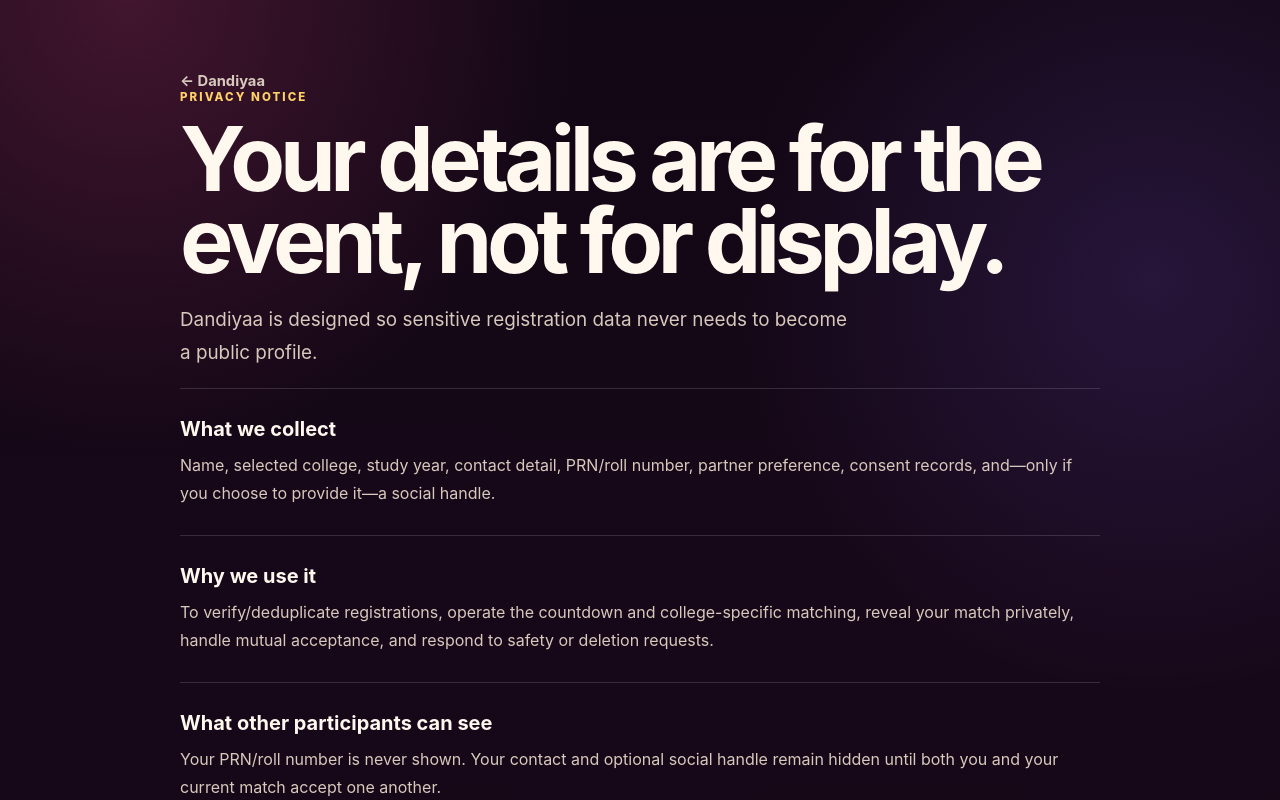
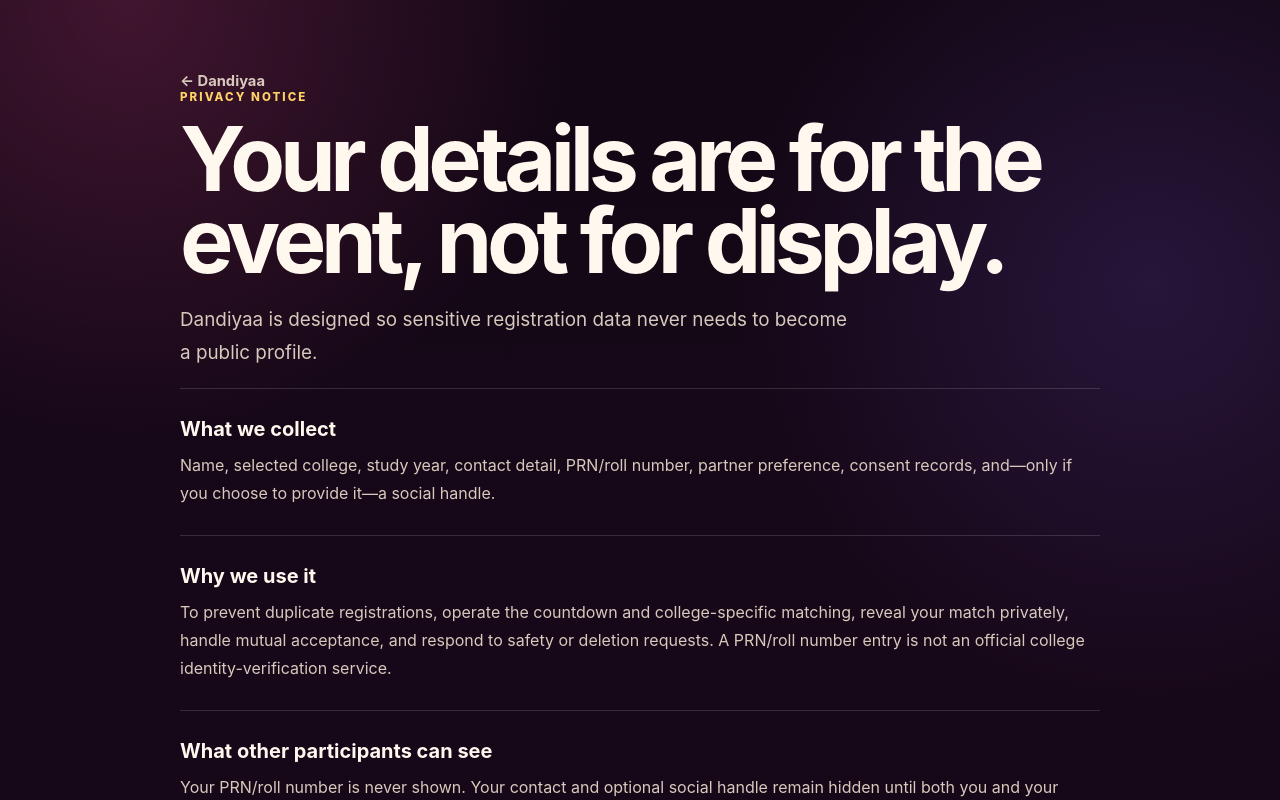
Before and after one commit to aniketchougule1902/Dandiyaa, a Next.js app: page /privacy in a window 1280 px wide. Shown: the top 800 px of the page. Built offline with nearby package versions, Linux system fonts and the light colour scheme.

Commit message:
docs: clarify PRN is dedupe data, not college verification

```diff
--- a/src/app/privacy/page.tsx
+++ b/src/app/privacy/page.tsx
@@ -15,7 +15,7 @@
       </section>
       <section>
         <h2>Why we use it</h2>
-        <p>To verify/deduplicate registrations, operate the countdown and college-specific matching, reveal your match privately, handle mutual acceptance, and respond to safety or deletion requests.</p>
+        <p>To prevent duplicate registrations, operate the countdown and college-specific matching, reveal your match privately, handle mutual acceptance, and respond to safety or deletion requests. A PRN/roll number entry is not an official college identity-verification service.</p>
       </section>
       <section>
         <h2>What other participants can see</h2>
```
